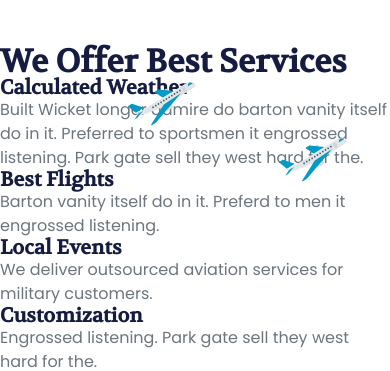
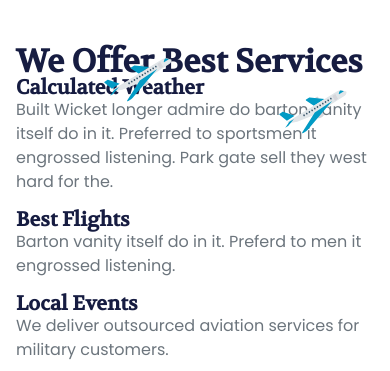
Before and after one commit to pateldeep1217/travel-hub-platform, a React (Vite) app: page / in a window 390 px wide. Shown: the part 441-812 px from the top of the page. Built offline with nearby package versions, Linux system fonts and the light colour scheme.

Commit message:
hero responsive

```diff
--- a/src/App.tsx
+++ b/src/App.tsx
@@ -1,37 +1,13 @@
 import Header from "./components/Header";
 import Hero from "./components/Hero/Hero";
+import ServicesCategory from "./components/ServicesCategory";
 
 function App() {
   return (
     <div>
       <Header />
       <Hero />
-      <section id="services">
-        <h2>We Offer Best Services</h2>
-        <div className="service">
-          <h3>Calculated Weather</h3>
-          <p>
-            Built Wicket longer admire do barton vanity itself do in it.
-            Preferred to sportsmen it engrossed listening. Park gate sell they
-            west hard for the.
-          </p>
-        </div>
-        <div className="service">
-          <h3>Best Flights</h3>
-          <p>
-            Barton vanity itself do in it. Preferd to men it engrossed
-            listening.
-          </p>
-        </div>
-        <div className="service">
-          <h3>Local Events</h3>
-          <p>We deliver outsourced aviation services for military customers.</p>
-        </div>
-        <div className="service">
-          <h3>Customization</h3>
-          <p>Engrossed listening. Park gate sell they west hard for the.</p>
-        </div>
-      </section>
+      <ServicesCategory />
 
       <section id="top-selling">
         <h2>Top Selling</h2>
--- a/src/components/Hero/Hero.module.scss
+++ b/src/components/Hero/Hero.module.scss
@@ -40,6 +40,11 @@
     top: 0.5rem;
     left: 2.5rem;
   }
+
+  @include respond-to(960px) {
+    top: -1rem;
+    left: 1rem;
+  }
 }
 
 .planeIconBottom {
@@ -48,6 +53,12 @@
   z-index: 1;
 
   @include respond-to(xl) {
+    top: 2rem;
+    right: -2.5rem;
+  }
+
+  @include respond-to(960px) {
+    top: 1rem;
     right: -3rem;
   }
 }
--- /dev/null
+++ b/src/components/ServicesCategory/ServicesCategory.module.scss
@@ -0,0 +1,2 @@
+.services {
+}
--- /dev/null
+++ b/src/components/ServicesCategory/ServicesCategory.tsx
@@ -0,0 +1,41 @@
+import Container from "../common/Container";
+import EvenColumns from "../common/EvenColumns";
+import styles from "./ServicesCategory.module.scss";
+function ServicesCategory() {
+  return (
+    <section className={styles.services}>
+      <Container>
+        <h2>We Offer Best Services</h2>
+        <EvenColumns columns={4}>
+          <div className={styles.service}>
+            <h3>Calculated Weather</h3>
+            <p>
+              Built Wicket longer admire do barton vanity itself do in it.
+              Preferred to sportsmen it engrossed listening. Park gate sell they
+              west hard for the.
+            </p>
+          </div>
+          <div className={styles.service}>
+            <h3>Best Flights</h3>
+            <p>
+              Barton vanity itself do in it. Preferd to men it engrossed
+              listening.
+            </p>
+          </div>
+          <div className={styles.service}>
+            <h3>Local Events</h3>
+            <p>
+              We deliver outsourced aviation services for military customers.
+            </p>
+          </div>
+          <div className={styles.service}>
+            <h3>Customization</h3>
+            <p>Engrossed listening. Park gate sell they west hard for the.</p>
+          </div>
+        </EvenColumns>
+      </Container>
+    </section>
+  );
+}
+
+export default ServicesCategory;
--- /dev/null
+++ b/src/components/ServicesCategory/index.ts
@@ -0,0 +1 @@
+export { default } from "./ServicesCategory";
```
